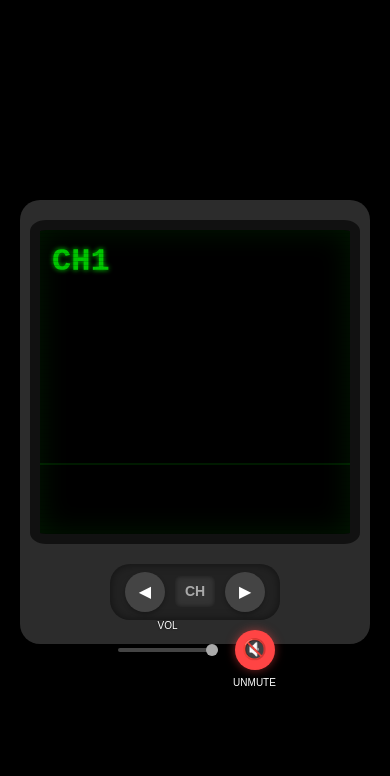
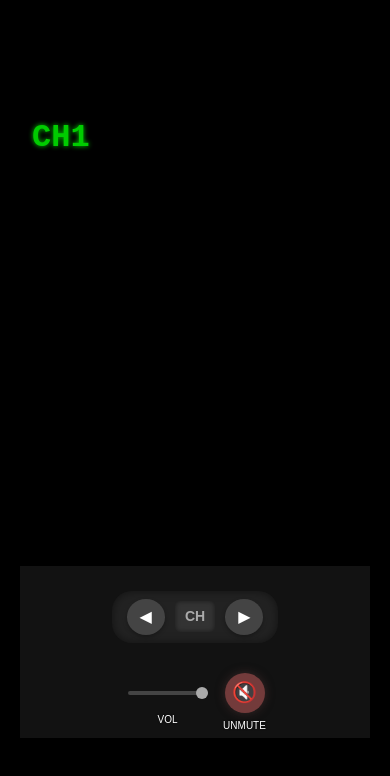
Before and after one commit to patrickjm/y2ktv, a Preact app: page / in a window 390 px wide. Shown: the top 776 px of the page. Built offline with nearby package versions, Linux system fonts and the light colour scheme.

Commit message:
responsive design

```diff
--- a/src/App.css
+++ b/src/App.css
@@ -229,22 +229,26 @@ body {
   display: flex;
   justify-content: space-between;
   align-items: center;
-  padding: 0 20px;
+  padding: 10px 20px;
+  min-width: 300px;
+  max-width: 100%;
+  margin-top: -10px;
 }
 
 .tv-base {
   position: absolute;
-  bottom: -80px;
+  bottom: -85px;
   left: 0;
   right: 0;
-  height: 60px;
+  height: 85px;
   display: flex;
   justify-content: center;
-  padding: 10px 0;
+  padding: 15px 0;
   background: var(--tv-color);
   border-bottom-left-radius: 20px;
   border-bottom-right-radius: 20px;
-  padding-bottom: 20px;
+  width: 100%;
+  box-sizing: border-box;
 }
 
 #vol-label {
@@ -375,8 +379,8 @@ body {
 }
 
 .mute-button.muted {
-  background-color: #ff4444;
-  box-shadow: 0 0 10px rgba(255, 68, 68, 0.5);
+  background-color: #733b3b;
+  box-shadow: 0 0 10px rgb(93 57 57 / 50%);
 }
 
 .mute-button.muted:hover {
@@ -396,23 +400,146 @@ body {
   text-shadow: 0 0 2px rgba(0, 0, 0, 0.8);
 }
 
-@media (max-width: 768px) {
+@media (max-width: 480px) {
   :root {
     --tv-width: 95vw;
     --tv-height: 50vh;
   }
 
+  .tv-set {
+    width: 100%;
+    height: auto;
+    background: transparent;
+    box-shadow: none;
+    border-radius: 0;
+    padding: 0;
+    margin-top: 0;
+    max-width: 100%;
+    max-height: none;
+  }
+
+  .tv-screen {
+    border: none;
+    border-radius: 0;
+    box-shadow: none;
+    aspect-ratio: 16/9;
+    animation: none;
+  }
+
+  .tv-glow {
+    display: none;
+  }
+
+  .tv-base {
+    position: relative;
+    bottom: 0;
+    background: #121212;
+    border-radius: 0;
+    height: auto;
+    padding: 15px;
+  }
+
   .tv-controls {
-    flex-direction: column;
-    gap: 10px;
+    flex-direction: row;
+    justify-content: center;
+    gap: 30px;
+    padding: 10px;
+    margin-top: 0;
+    flex-wrap: wrap;
+  }
+
+  .tv-channel-buttons {
+    min-width: auto;
+  }
+
+  .channel-button {
+    width: 36px;
+    height: 36px;
   }
 
   .channel-number {
-    font-size: 40px;
+    font-size: 1.2rem;
+    top: 5px;
+    left: 5px;
   }
 
-  .channel-name {
-    font-size: 16px;
+  .volume-slider {
+    width: 80px;
+  }
+
+  .scanline {
+    display: none;
+  }
+
+  .tv-screen::after {
+    display: none;
+  }
+
+  .youtube-container::after {
+    display: none;
+  }
+
+  #youtube-player iframe {
+    filter: none;
+  }
+}
+
+/* For extremely small screens */
+@media (max-width: 360px) {
+  .tv-controls {
+    flex-direction: column;
+    gap: 15px;
+  }
+
+  .tv-channel-buttons {
+    max-width: 10rem;
+    width: 100%;
+    justify-content: center;
+  }
+
+  .tv-knobs {
+    width: 100%;
+    justify-content: center;
+  }
+}
+
+/* New media query for tablet-sized screens */
+@media (min-width: 481px) and (max-width: 768px) {
+  .tv-set {
+    width: 85vmin;
+  }
+
+  .tv-base {
+    padding: 10px 10px;
+  }
+
+  .tv-controls {
+    padding: 0 10px;
+    flex-wrap: nowrap;
+  }
+
+  .tv-channel-buttons {
+    padding: 8px 10px;
+    min-width: 120px;
+  }
+
+  .volume-slider {
+    width: 80px;
+  }
+
+  .tv-knobs {
+    gap: 10px;
+    flex-shrink: 0;
+  }
+
+  .channel-button {
+    width: 36px;
+    height: 36px;
+  }
+
+  .channel-indicator {
+    padding: 5px 8px;
+    font-size: 12px;
   }
 }
 
@@ -481,3 +608,91 @@ body {
   z-index: 2;
   opacity: 0.8;
 }
+
+/* For mobile landscape orientation */
+@media (max-height: 500px) and (orientation: landscape) {
+  .app-container {
+    padding: 10px;
+    align-items: center;
+  }
+
+  .tv-set {
+    width: 100%;
+    height: auto;
+    background: transparent;
+    box-shadow: none;
+    border-radius: 0;
+    padding: 0;
+    margin-top: 0;
+    max-width: 100%;
+    max-height: none;
+    flex-direction: row;
+  }
+
+  .tv-screen {
+    border: none;
+    border-radius: 0;
+    box-shadow: none;
+    width: 70%;
+    height: 100vh;
+    padding-top: 0;
+    animation: none;
+    aspect-ratio: 16/9;
+    position: relative;
+  }
+
+  .youtube-container {
+    position: absolute;
+    height: 100%;
+  }
+
+  .tv-glow {
+    display: none;
+  }
+
+  .tv-base {
+    position: relative;
+    bottom: 0;
+    width: 28%;
+    height: 70vh;
+    right: 0;
+    margin-left: 2%;
+    background: #121212;
+    border-radius: 0;
+    padding: 10px;
+    display: flex;
+    flex-direction: column;
+    justify-content: center;
+    box-sizing: border-box;
+  }
+
+  .tv-channel-buttons,
+  .tv-knobs {
+    width: 100%;
+  }
+
+  .tv-controls {
+    flex-direction: column;
+    height: 100%;
+    gap: 30px;
+    padding: 0;
+    justify-content: center;
+    min-width: 0;
+  }
+
+  .channel-number {
+    font-size: 1.2rem;
+    top: 5px;
+    left: 5px;
+  }
+
+  .scanline,
+  .tv-screen::after,
+  .youtube-container::after {
+    display: none;
+  }
+
+  #youtube-player iframe {
+    filter: none;
+  }
+}
--- a/src/App.tsx
+++ b/src/App.tsx
@@ -280,7 +280,7 @@ function App() {
 
   // Handle volume change
   const handleVolumeChange = (e: React.ChangeEvent<HTMLInputElement>) => {
-    const newVolume = parseInt(e.target.value);
+    const newVolume = parseInt((e.target as HTMLInputElement).value);
     setVolume(newVolume);
   };
 
--- a/tsconfig.app.json
+++ b/tsconfig.app.json
@@ -14,6 +14,7 @@
     "moduleDetection": "force",
     "noEmit": true,
     "jsx": "react-jsx",
+    "jsxImportSource": "preact",
 
     /* Linting */
     "strict": true,
```
